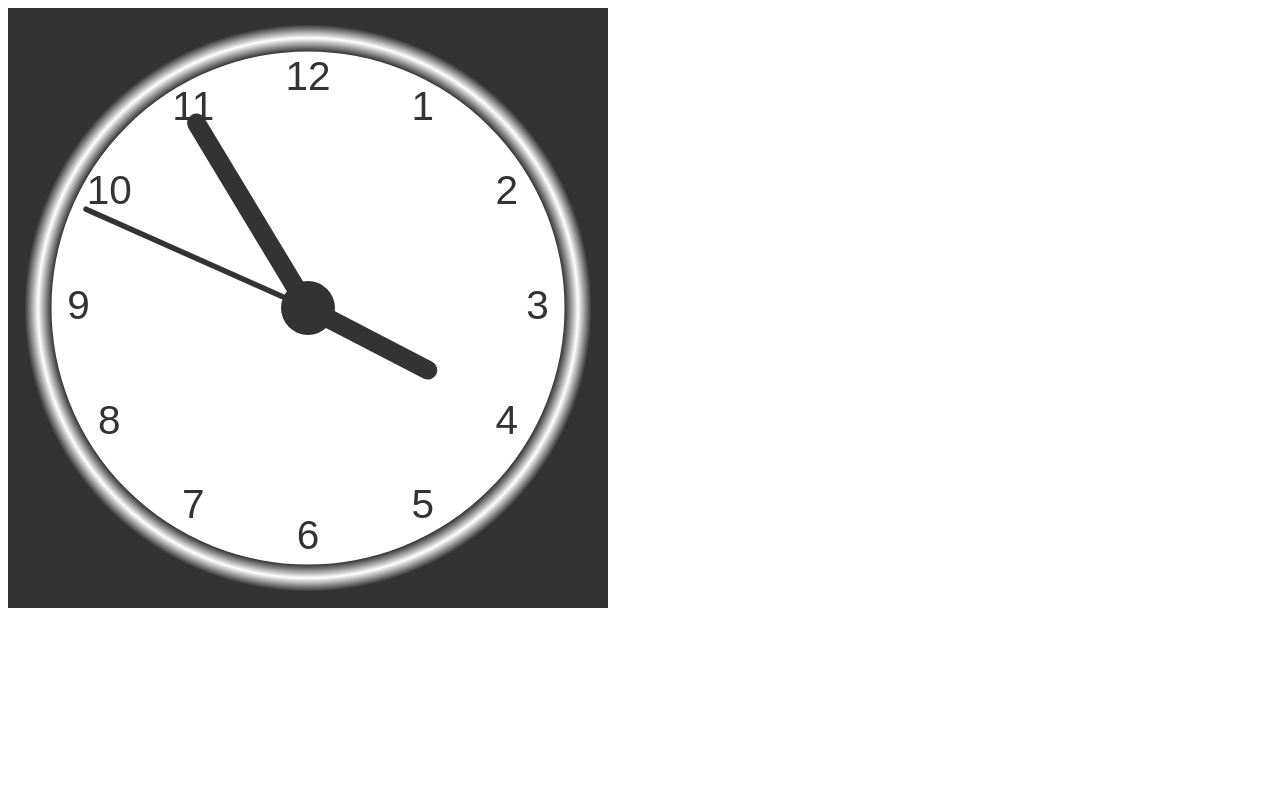
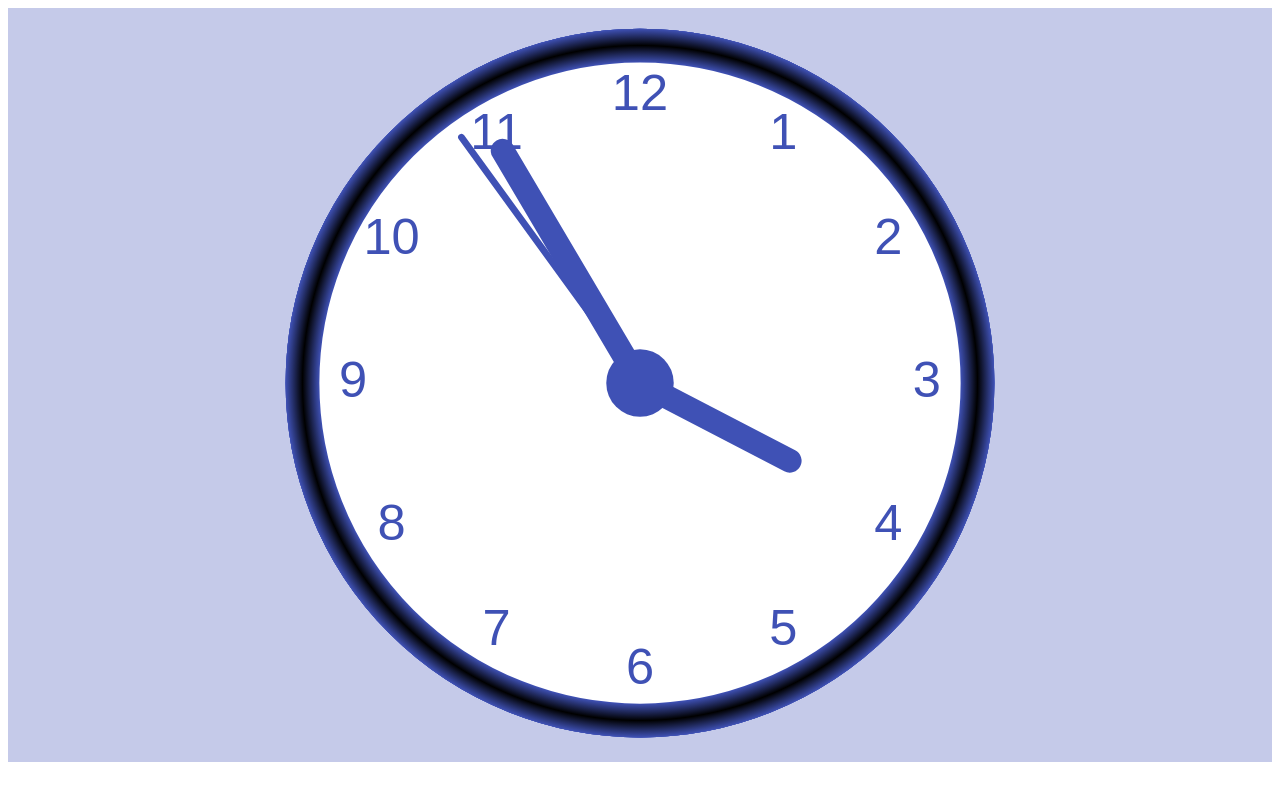
Before and after one commit to maksymkhar/CanvasClock, a plain HTML site: page index.html in a window 1280 px wide. Drawn offline with Linux system fonts and the light colour scheme.

Commit message:
Added interval to clock for moving hands, added some style

```diff
--- a/index.html
+++ b/index.html
@@ -6,8 +6,9 @@
 </head>
 <body>
 
-
-<canvas id="canvas" width="600" height="600" style="background-color:#333"></canvas>
+<div style="text-align: center; background-color:#c5cae9">
+    <canvas id="canvas" width="750" height="750"></canvas>
+</div>
 
 <script>
     var canvas = document.getElementById("canvas");
@@ -15,7 +16,8 @@
     var radius = canvas.height / 2;
     ctx.translate(radius, radius);
     radius = radius * 0.90
-    drawClock();
+    //drawClock();
+    setInterval(drawClock, 1000);
 
     function drawClock() {
         drawFace(ctx, radius);
@@ -32,16 +34,16 @@
         ctx.fill();
 
         grad = ctx.createRadialGradient(0,0,radius*0.95, 0,0,radius*1.05);
-        grad.addColorStop(0, '#333');
-        grad.addColorStop(0.5, 'white');
-        grad.addColorStop(1, '#333');
+        grad.addColorStop(0, '#3f51b5');
+        grad.addColorStop(0.5, 'black');
+        grad.addColorStop(1, '#3f51b5');
         ctx.strokeStyle = grad;
         ctx.lineWidth = radius*0.1;
         ctx.stroke();
 
         ctx.beginPath();
         ctx.arc(0, 0, radius*0.1, 0, 2*Math.PI);
-        ctx.fillStyle = '#333';
+        ctx.fillStyle = '#3f51b5';
         ctx.fill();
     }
 
```
